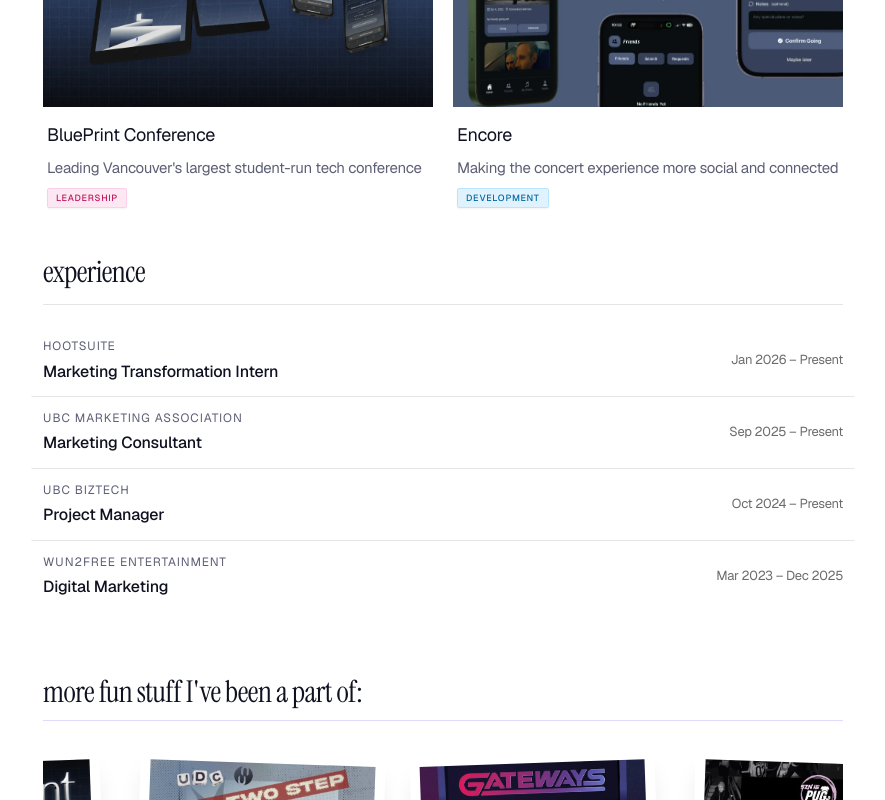
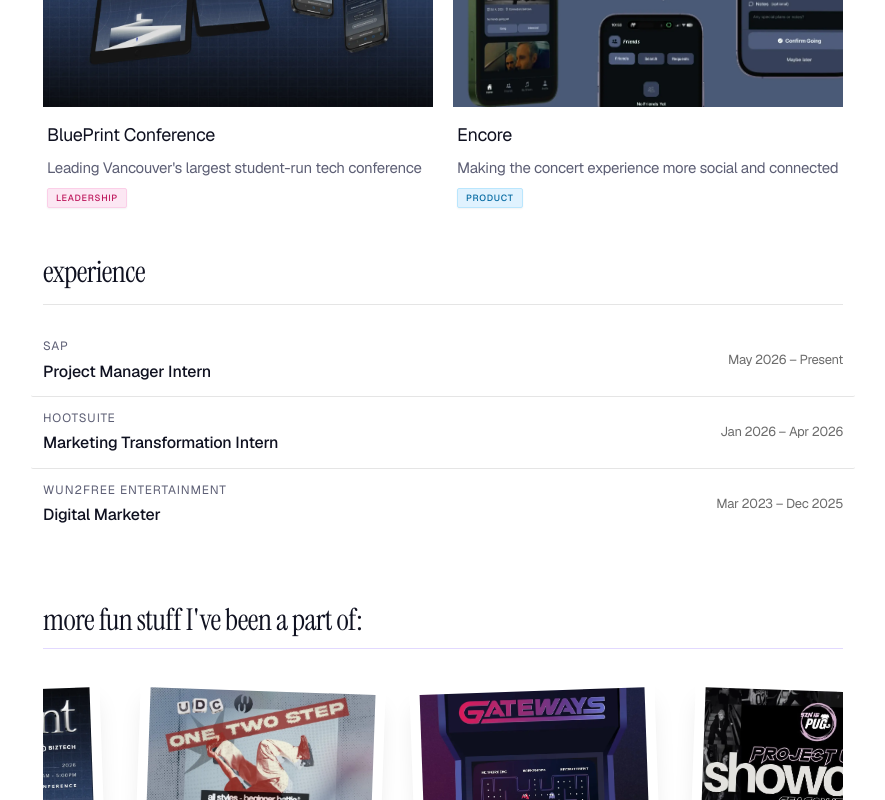
Before and after one commit to angela-tx/portfolioo, a React (Vite) app: page / in a window 1280 px wide. Shown: the part 710-1510 px from the top of the page, without its empty margins (197-1082 px from the left). Built offline with nearby package versions, Linux system fonts and the light colour scheme.

Commit message:
style experiencfe

```diff
--- a/src/components/ProjectCard.tsx
+++ b/src/components/ProjectCard.tsx
@@ -4,7 +4,7 @@
 
 const categoryClass: Record<FeaturedProject['category'], string> = {
   Leadership: 'border-pink-200 bg-pink-100 text-pink-700',
-  Development: 'border-sky-200 bg-sky-100 text-sky-700',
+  Product: 'border-sky-200 bg-sky-100 text-sky-700',
   Marketing: 'border-emerald-200 bg-emerald-100 text-emerald-700',
 }
 
--- a/src/data/index.ts
+++ b/src/data/index.ts
@@ -15,7 +15,7 @@
     description: 'Making the concert experience more social and connected',
     image:
       '/project-encore.webp',
-    category: 'Development',
+    category: 'Product',
   },
   {
     id: 'safespace',
@@ -23,7 +23,7 @@
     description: 'Wellness app that integrates into the physical space',
     image:
       '/project-safespace.webp',
-    category: 'Development',
+    category: 'Product',
   },
 ]
 
@@ -42,31 +42,25 @@
     title: 'Doomagotchi',
     description: 'A counterintuitive browser extension pet',
     image: '/project-doomagotchi.webm',
-    category: 'Development',
+    category: 'Product',
   },
 ]
 
 export const experiences: ExperienceItem[] = [
   {
+    role: 'Project Manager Intern @ SAP',
+    dates: 'May 2026 – Present',
+    detail: '🌐 Product localization',
+    link: 'https://www.sap.com/',
+  },
+  {
     role: 'Marketing Transformation Intern @ Hootsuite',
-    dates: 'Jan 2026 – Present',
+    dates: 'Jan 2026 – Apr 2026',
     detail: '🚀 Enterprise acceleration',
     link: 'https://www.hootsuite.com/',
   },
   {
-    role: 'Marketing Consultant @ UBC Marketing Association',
-    dates: 'Sep 2025 – Present',
-    detail: '💻 Web development & GTM strategy',
-    link: 'https://www.ubcma.ca/about',
-  },
-  {
-    role: 'Project Manager @ UBC BizTech',
-    dates: 'Oct 2024 – Present',
-    detail: '💼 Event logistics',
-    link: 'https://www.ubcbiztech.com/events/blueprint2026',
-  },
-  {
-    role: 'Digital Marketing @ Wun2Free Entertainment',
+    role: 'Digital Marketer @ Wun2Free Entertainment',
     dates: 'Mar 2023 – Dec 2025',
     detail: '📲 Social media growth',
     link: 'https://www.tiktok.com/@playsidegg',
--- a/src/types/index.ts
+++ b/src/types/index.ts
@@ -8,7 +8,7 @@
   title: string
   description: string
   image: string
-  category: 'Leadership' | 'Development' | 'Marketing'
+  category: 'Leadership' | 'Product' | 'Marketing'
 }
 
 export type ExperienceItem = {
```
